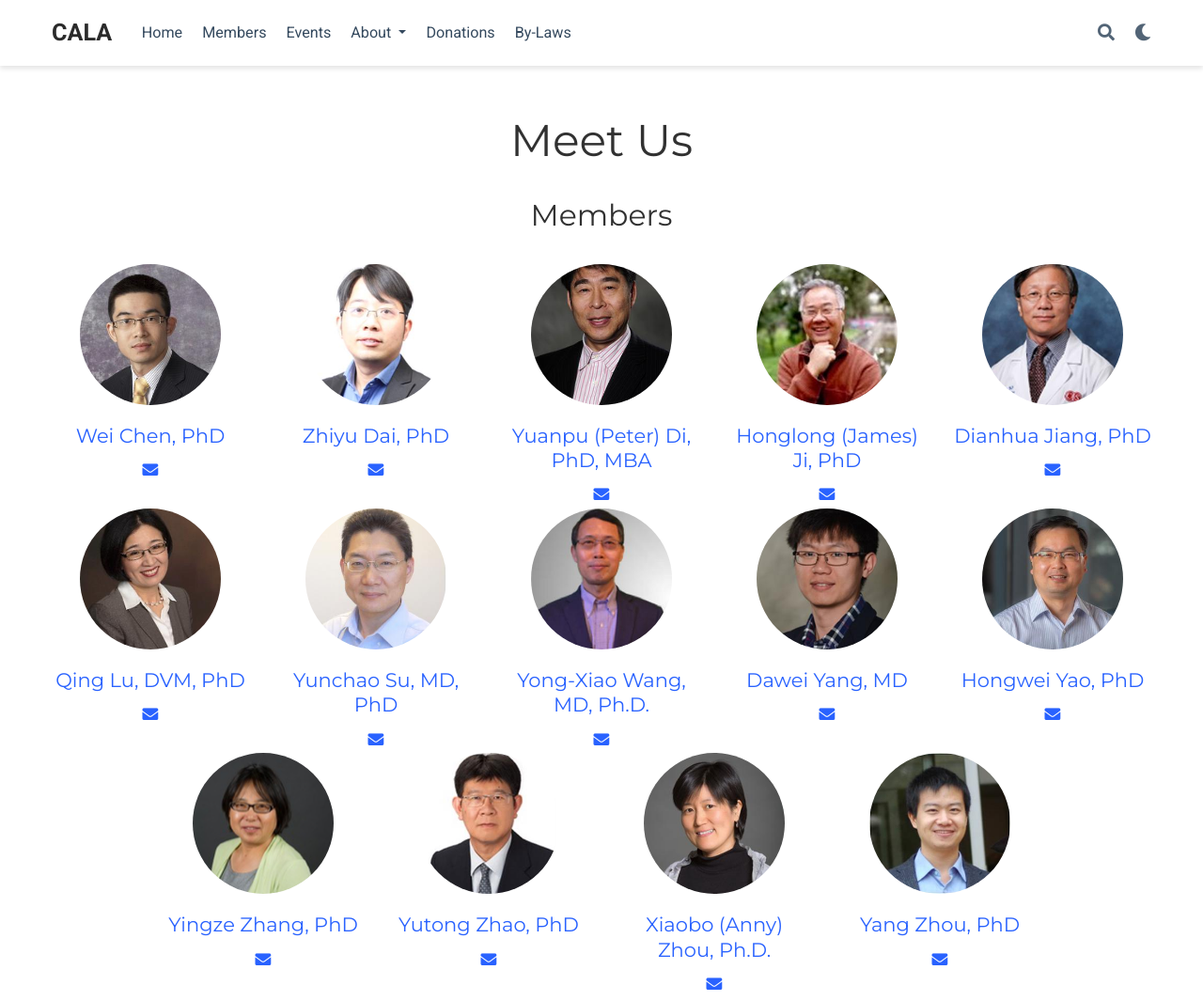
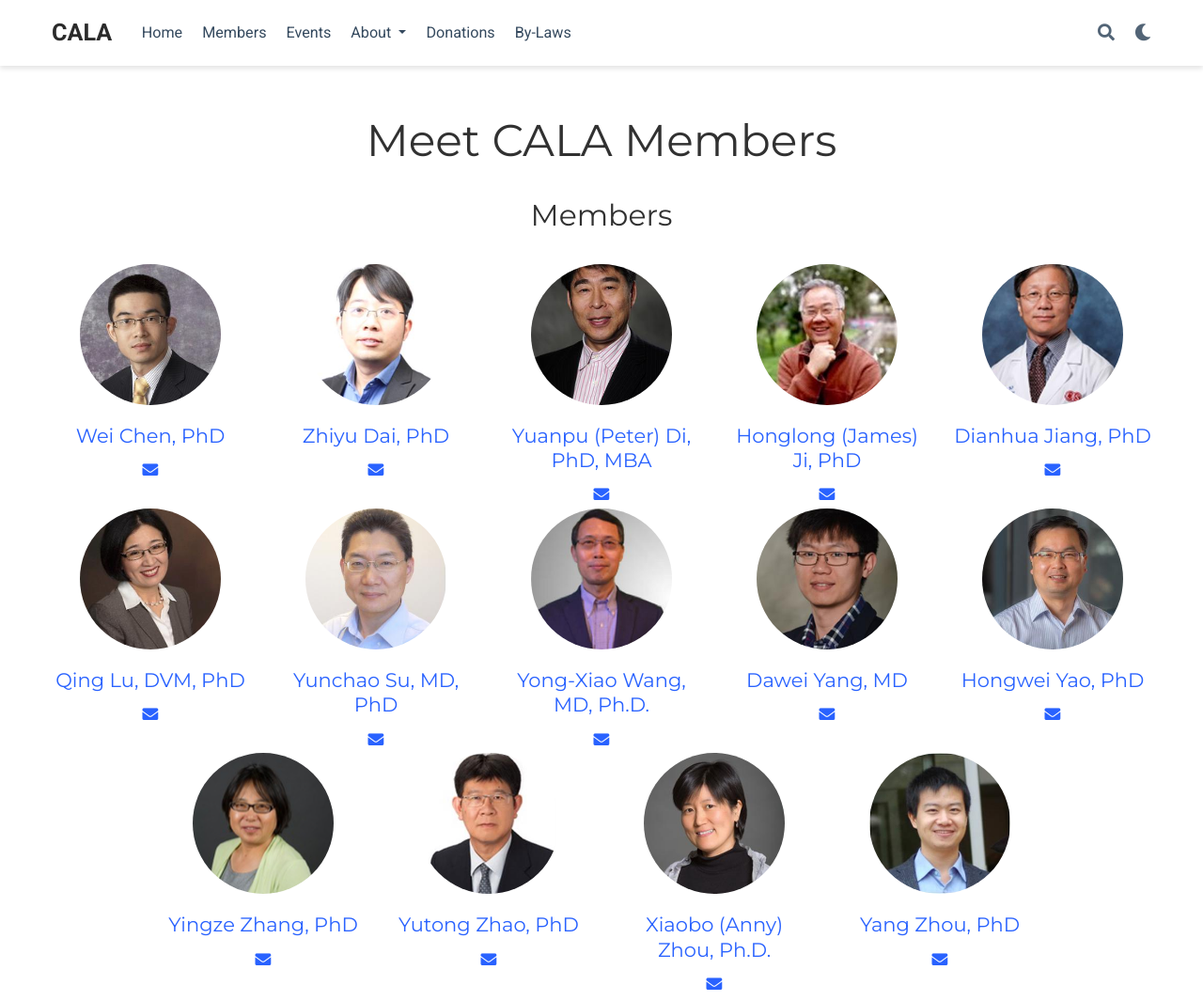
Before and after one commit to mycala/mycala.github.io, a plain HTML site: page members/index.html in a window 1280 px wide. Shown: the top 1065 px of the page at 94% size. Drawn offline with nearby package versions, Linux system fonts and the light colour scheme; some packages are replaced by stand-ins of ours; some icons are missing.

Commit message:
Build website

```diff
--- a/members/index.html
+++ b/members/index.html
@@ -691,7 +691,7 @@
 <div class="row justify-content-center people-widget">
 
   <div class="col-md-12 section-heading">
-    <h1>Meet Us</h1>
+    <h1>Meet CALA Members</h1>
 
   </div>
 
```
